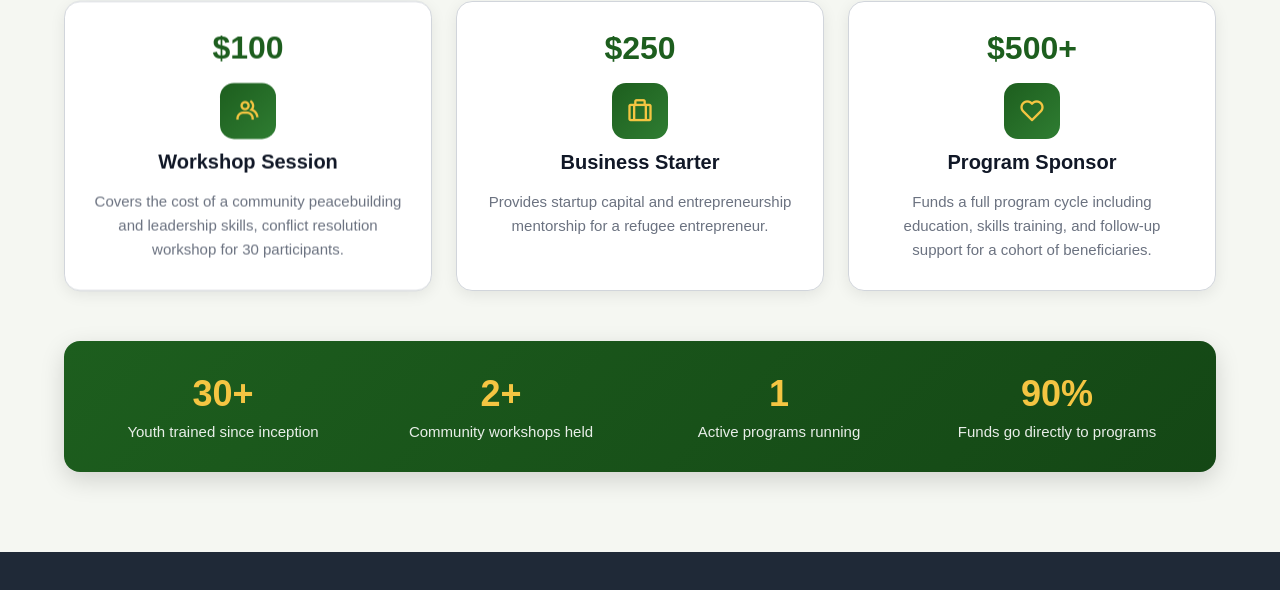
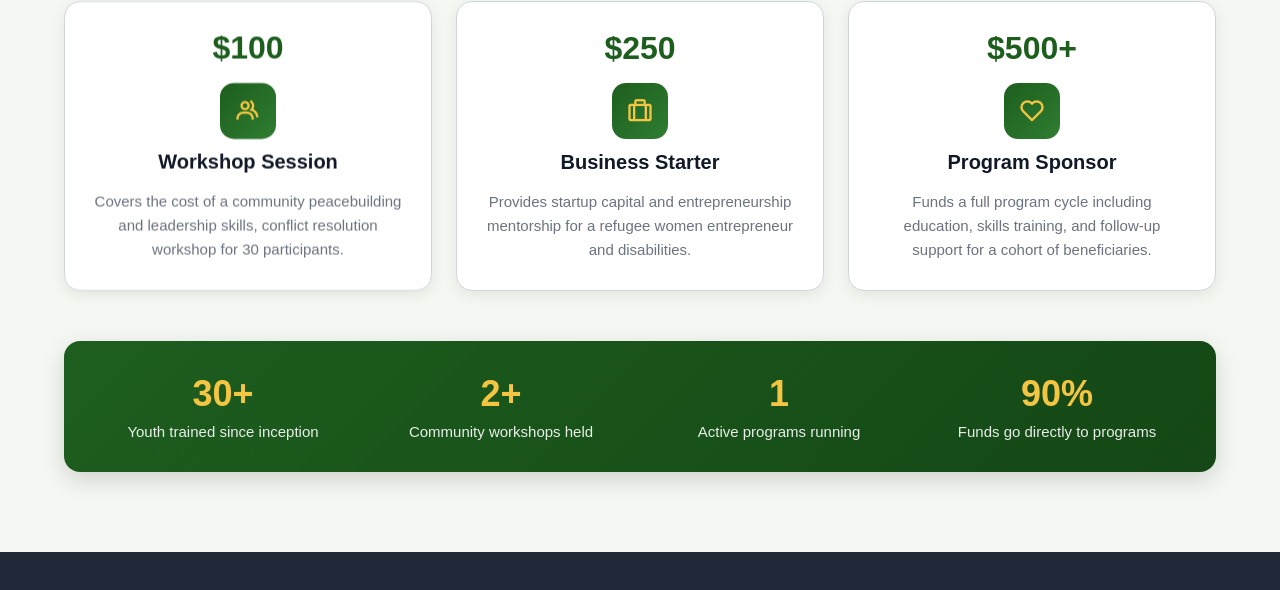
Before and after one commit to GrideLock/RTI, a website: page index.html in a window 1280 px wide. Shown: the part 7166-7756 px from the top of the page. Drawn offline with nearby package versions, Linux system fonts and the light colour scheme.

Commit message:
changed html

```diff
--- a/index.html
+++ b/index.html
@@ -299,7 +299,7 @@
                 <div class="impact-amount">$250</div>
                 <div class="impact-icon"><i class='bx bx-briefcase-alt'></i></div>
                 <h3>Business Starter</h3>
-                <p>Provides startup capital and entrepreneurship mentorship for a refugee entrepreneur.</p>
+                <p>Provides startup capital and entrepreneurship mentorship for a refugee women entrepreneur and disabilities.</p>
             </div>
             <div class="impact-card">
                 <div class="impact-amount">$500+</div>
```
